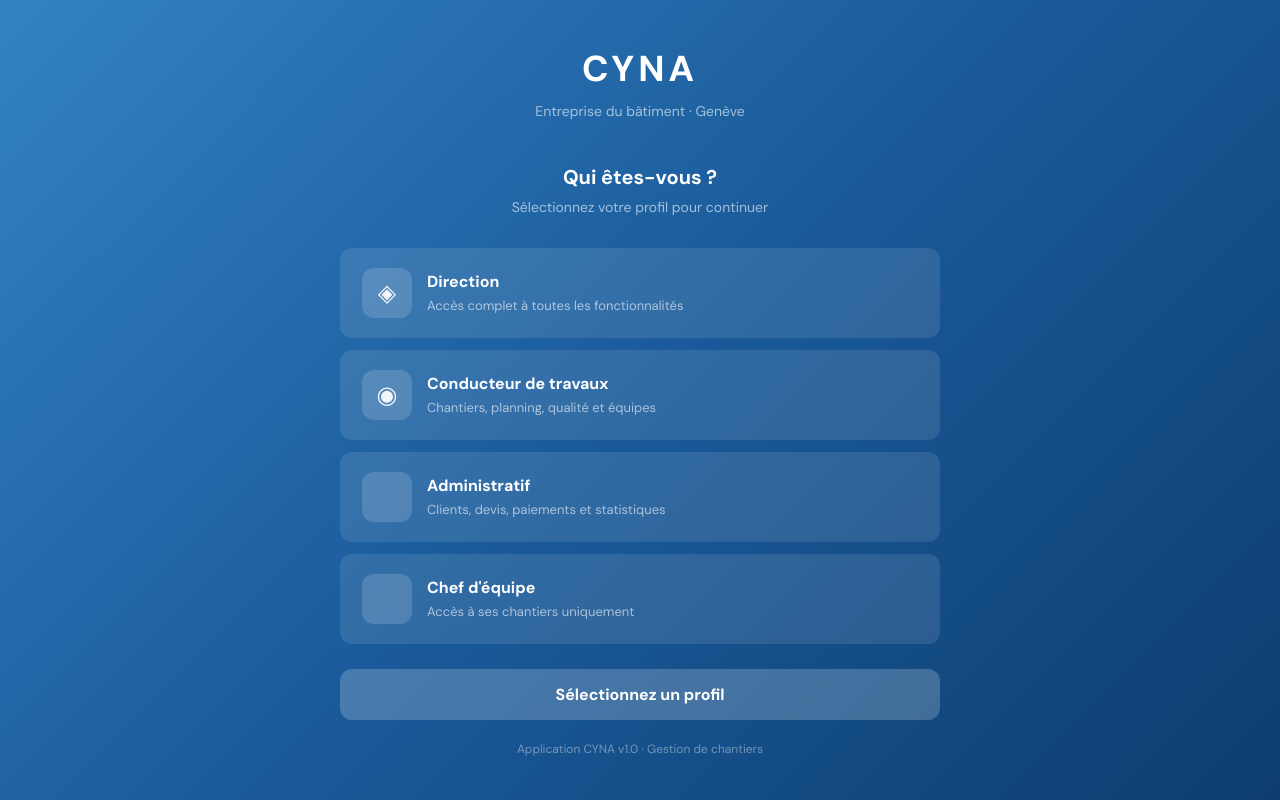
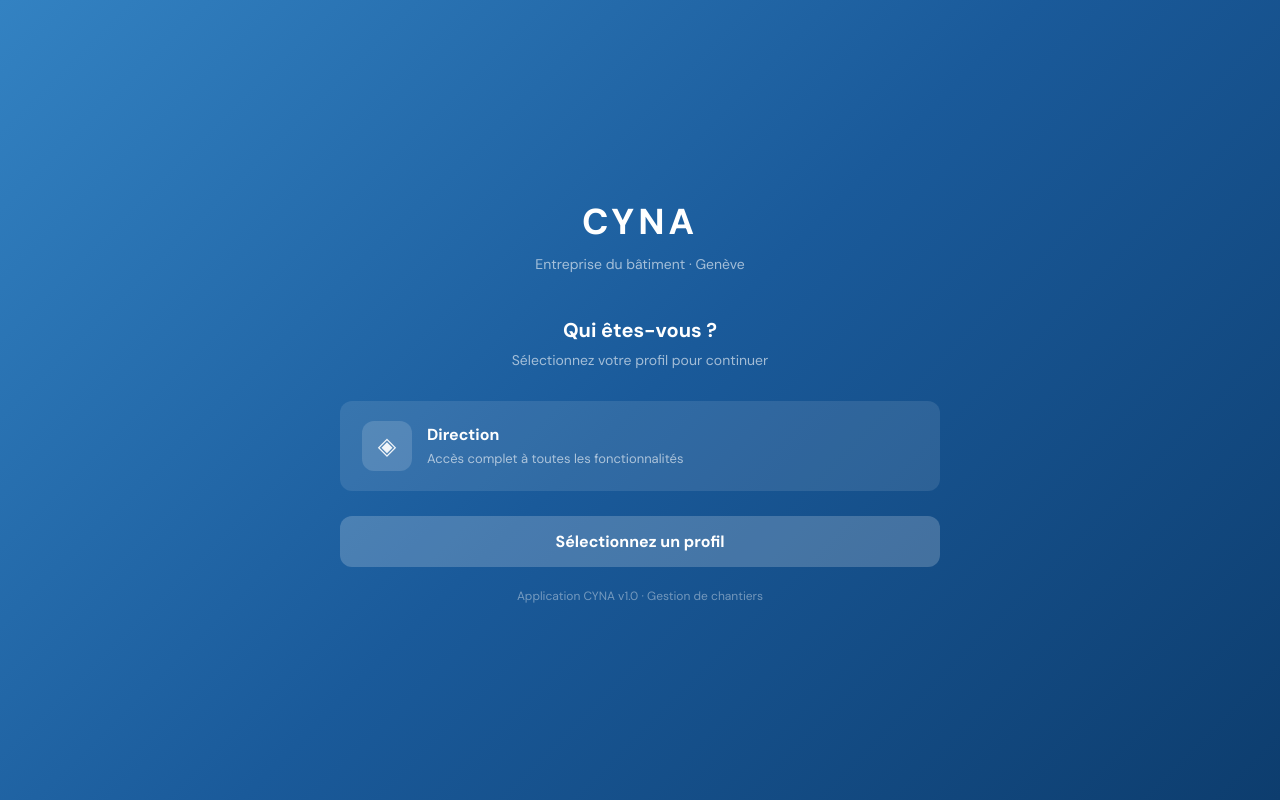
Before and after one commit to Valdrin72/gestion-chantier, a React (Create React App) app: page / in a window 1280 px wide. Built offline with nearby package versions, Linux system fonts and the light colour scheme.

Commit message:
Login: garder uniquement le profil Direction
https://claude.ai/code/session_015UF12ZaB73iH4YE9Y6f2Ly

```diff
--- a/src/Login.js
+++ b/src/Login.js
@@ -9,31 +9,6 @@ const PROFILS = [
     couleur: C.primaire,
     description: 'Accès complet à toutes les fonctionnalités',
     pages: ['dashboard', 'chantiers', 'devis', 'heures', 'finances', 'planning', 'rapport', 'agents', 'parametres'],
-  },
-  {
-    id: 'conducteur',
-    nom: 'Conducteur de travaux',
-    icone: '◉',
-    couleur: C.warning,
-    description: 'Chantiers, planning, qualité et équipes',
-    pages: ['dashboard', 'chantiers', 'heures', 'planning', 'parametres'],
-  },
-  {
-    id: 'administratif',
-    nom: 'Administratif',
-    icone: '',
-    couleur: C.info,
-    description: 'Clients, devis, paiements et statistiques',
-    pages: ['dashboard', 'devis', 'finances', 'rapport', 'parametres'],
-
-  },
-  {
-    id: 'chef_equipe',
-    nom: "Chef d'équipe",
-    icone: '',
-    couleur: C.secondaire,
-    description: 'Accès à ses chantiers uniquement',
-    pages: ['dashboard', 'chantiers', 'planning'],
   },
 ];
 
```
